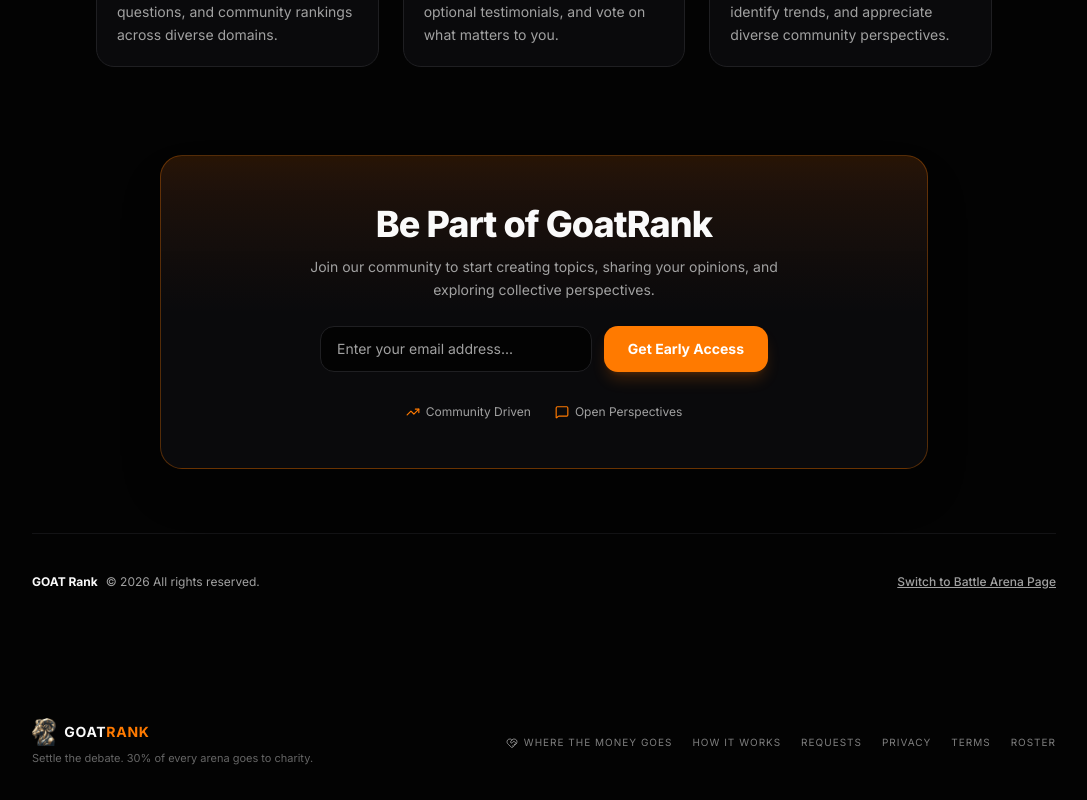
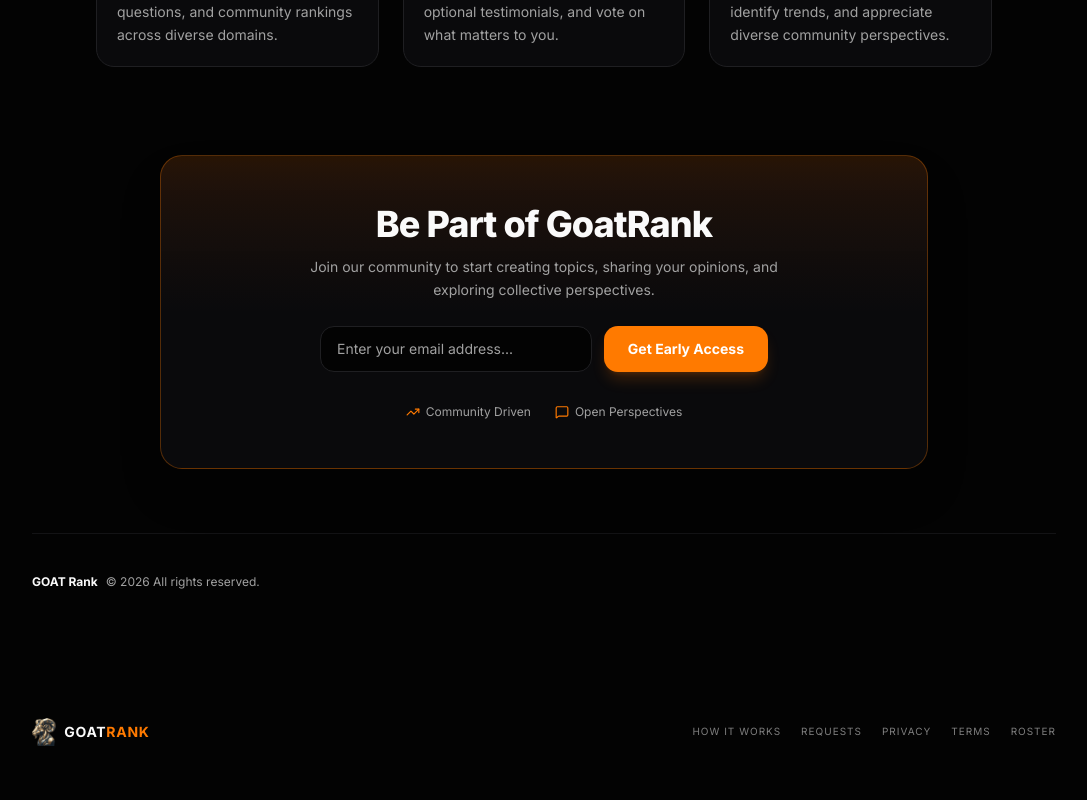
Before and after one commit to andymarrow/Goat-rank, a Next.js app: page / in a window 1280 px wide. Shown: the part 2785-3585 px from the top of the page, without its empty margins (96-1183 px from the left). After the commit the page ends 3563 px from the top, so only its background shows below. Built offline with nearby package versions, Linux system fonts and the light colour scheme; no server answers; the database is empty.

Commit message:
working on the landfing page update

```diff
--- a/app/(HOME)/_components/TemporaryLandingPage.tsx
+++ b/app/(HOME)/_components/TemporaryLandingPage.tsx
@@ -232,8 +232,7 @@
                 <button
                   key={tab.id}
                   onClick={() => setActiveCategory(tab.id)}
-                  className={`px-3 py-1.5 rounded-lg text-xs font-semibold whitespace-nowrap transition-all ${
-                    activeCategory === tab.id
+                  className={`px-3 py-1.5 rounded-lg text-xs font-semibold whitespace-nowrap transition-all ${activeCategory === tab.id
                     ? "bg-primary text-white shadow-md shadow-primary/20"
                     : "bg-muted/40 text-muted-foreground hover:bg-muted hover:text-foreground"
                     }`}
@@ -266,8 +265,7 @@
               <button
                 onClick={() => handleVote(activeCategory, "A")}
                 disabled={Boolean(userVotes[activeCategory])}
-                className={`p-4 rounded-xl border text-left transition-all relative overflow-hidden group ${
-                  userVotes[activeCategory] === "A"
+                className={`p-4 rounded-xl border text-left transition-all relative overflow-hidden group ${userVotes[activeCategory] === "A"
                   ? "border-primary bg-primary/10 shadow-md ring-2 ring-primary/30"
                   : "border-border bg-background hover:border-primary/50 hover:bg-muted/20"
                   }`}
@@ -297,8 +295,7 @@
               <button
                 onClick={() => handleVote(activeCategory, "B")}
                 disabled={Boolean(userVotes[activeCategory])}
-                className={`p-4 rounded-xl border text-left transition-all relative overflow-hidden group ${
-                  userVotes[activeCategory] === "B"
+                className={`p-4 rounded-xl border text-left transition-all relative overflow-hidden group ${userVotes[activeCategory] === "B"
                   ? "border-primary bg-primary/10 shadow-md ring-2 ring-primary/30"
                   : "border-border bg-background hover:border-primary/50 hover:bg-muted/20"
                   }`}
@@ -472,8 +469,7 @@
                 <button
                   key={item.group}
                   onClick={() => setActiveGroupIndex(idx)}
-                  className={`py-1.5 px-2 rounded-lg font-semibold truncate transition-all ${
-                    activeGroupIndex === idx
+                  className={`py-1.5 px-2 rounded-lg font-semibold truncate transition-all ${activeGroupIndex === idx
                     ? "bg-primary text-white shadow-sm"
                     : "text-muted-foreground hover:text-foreground"
                     }`}
@@ -619,11 +615,11 @@
           <span className="font-bold text-foreground">GOAT Rank</span>
           <span>© {new Date().getFullYear()} All rights reserved.</span>
         </div>
-        <div className="flex items-center gap-4">
+        {/* <div className="flex items-center gap-4">
           <Link href="/arena" className="hover:text-primary transition-colors underline font-medium">
             Switch to Battle Arena Page
           </Link>
-        </div>
+        </div> */}
       </footer>
     </div>
   );
--- a/app/(HOME)/create/_components/ReviewStep.tsx
+++ b/app/(HOME)/create/_components/ReviewStep.tsx
@@ -188,13 +188,13 @@
             Privacy policy
           </Link>{" "}
           and{" "}
-          <Link
+          {/* <Link
             href="/legal/money"
             target="_blank"
             className="text-primary font-semibold underline underline-offset-2 hover:brightness-125"
           >
             where the money goes
-          </Link>
+          </Link> */}
           . I understand votes placed in my arena are non-refundable and that 30% of the pool goes
           to charity.
         </span>
--- a/components/SiteFooter.tsx
+++ b/components/SiteFooter.tsx
@@ -20,19 +20,19 @@
               GOAT<span className="text-primary">RANK</span>
             </span>
           </span>
-          <p className="text-[11px] text-foreground/40 font-sans mt-1 max-w-xs leading-relaxed">
+          {/* <p className="text-[11px] text-foreground/40 font-sans mt-1 max-w-xs leading-relaxed">
             Settle the debate. 30% of every arena goes to charity.
-          </p>
+          </p> */}
         </div>
 
         <nav aria-label="Legal" className="flex flex-wrap gap-x-5 gap-y-2">
-          <Link
+          {/* <Link
             href="/legal/money"
             className="font-arcade text-[10px] uppercase tracking-widest text-foreground/50
                        hover:text-primary transition-colors inline-flex items-center gap-1.5"
           >
             <HeartHandshake className="w-3 h-3" /> Where the money goes
-          </Link>
+          </Link> */}
           {[
             { href: "/faq", label: "How it works" },
             { href: "/requests", label: "Requests" },
```
Lines whose indentation alone changed are shown as unchanged.
